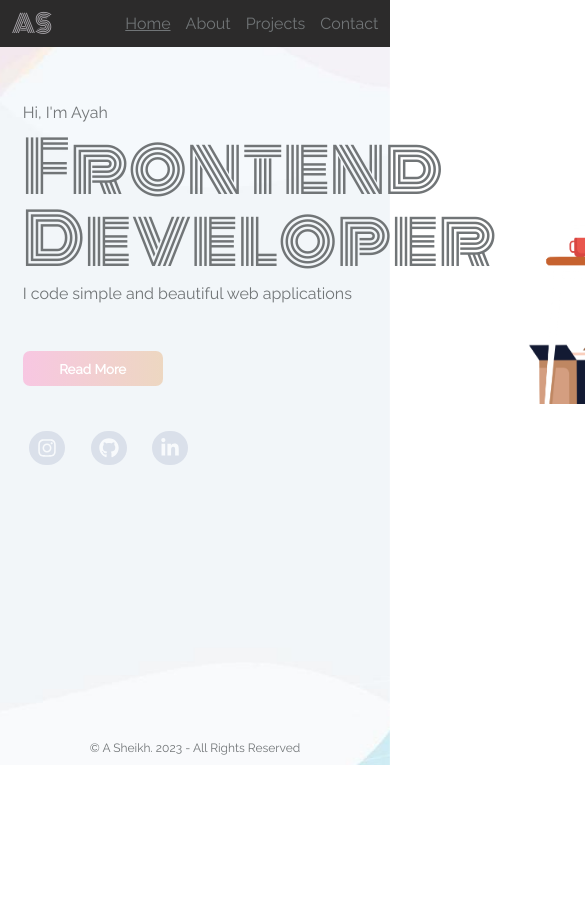
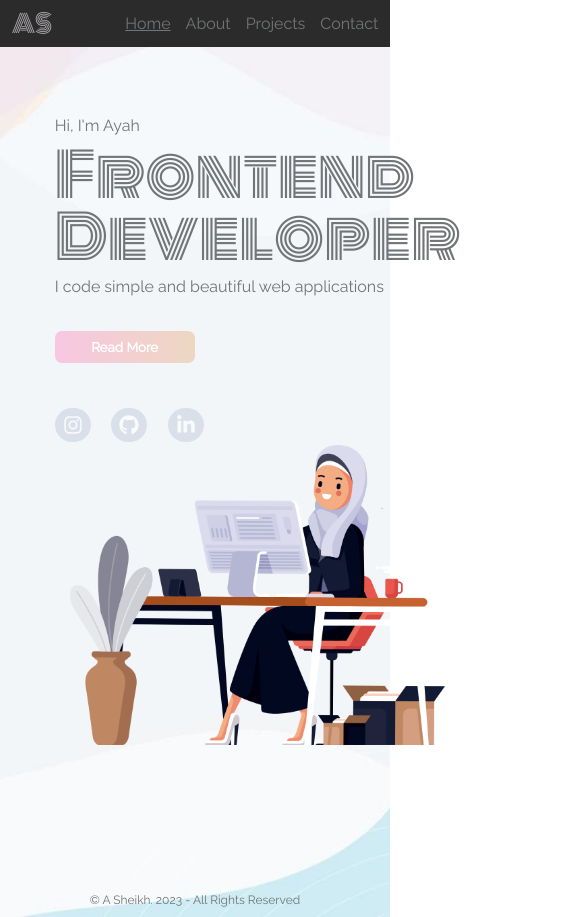
Before and after one commit to ayahxsheikh/my-portfolio, a React (Create React App) app: page / in a window 390 px wide. Shown: the top 917 px of the page, 585 px wide, since content can reach past the window. Before the commit the page ends 844 px from the top, so only its background shows below. Built offline with nearby package versions, Linux system fonts and the light colour scheme.

Commit message:
media screens complete

```diff
--- a/src/pages/Home.js
+++ b/src/pages/Home.js
@@ -1,4 +1,4 @@
-import girl1 from "../assets/images/girl1.png";
+import codegirl from "../assets/images/codegirl.png";
 import { FontAwesomeIcon } from "@fortawesome/react-fontawesome";
 
 const style = {
@@ -13,6 +13,7 @@ function Home() {
   return (
     <main className="mainBg mainWrapper">
       <div className="mainContent">
+      {/* <img src={codegirl} className="codegirl" alt="girl" /> */}
         <section className="title-sec">
           <p style={style.pText}>Hi, I'm Ayah</p>
           <p className="m-title">Frontend</p>
@@ -35,7 +36,7 @@ function Home() {
                 </div>
             </section>
         </section>
-        <img src={girl1} className="girl1" alt="girl" />
+        <img src={codegirl} className="codegirl" alt="girl" />
       </div>
 
     </main>
--- a/src/styles/index.css
+++ b/src/styles/index.css
@@ -28,7 +28,7 @@
 
   body {
     font-family: 'Raleway';
-    height: 100vh;
+    /* height: 100vh; */
   }
 
   header {
@@ -78,7 +78,7 @@
     background-attachment: fixed;
     background-position: center;
     background-size: cover;
-    height: 80vh;
+    height: 77vh;
     max-width: 100vw;
     }
 
@@ -92,14 +92,15 @@
     display: grid;
     grid-template-columns: 1fr 1fr;
     column-gap: 2rem;
-    padding: 3% 3% 0% 3%;
-    padding-top: 7%;
+    padding: 1% 3% 0% 3%;
  }
 
- .girl1{
+ .codegirl{
     height: 300px;
-    width: 360px;
-    margin: 0rem auto;
+    width: 375px;
+    margin: 2rem auto;
+    /* margin: 14rem 0rem 0rem -8rem; */
+
  }
 
  .title-sec{
@@ -110,7 +111,7 @@
  }
 
  main .m-title {
-   font-size: 70px;
+   font-size: 80px;
    font-family: 'Monoton', serif;
    line-height: 70%;
   }
@@ -183,3 +184,54 @@
     padding-bottom: 1%;
     font-size: 12px;
   }
+
+  @media only screen and (max-width: 1020px){
+
+    .mainBg{
+      height: 90vh;
+    }
+    .mainContent{
+      grid-template-columns: 1fr;
+    }
+
+    .title-sec{
+      margin: -1.8rem 2rem; ;
+    }
+
+    .infoBtn{
+      margin-top: 1rem;
+      padding: 1.5%;
+    }
+
+    .icons{
+      margin: 0rem 1.3rem 0rem 0rem;
+    }
+
+    .codegirl{
+      margin: -0rem auto;
+    }
+  }
+
+  @media only screen and (max-width: 620px){
+
+    .mainBg{
+      height:98vh;
+    }
+
+    .title-sec{
+      padding-top: 4rem;
+      /* font-size: 60px; */
+    }
+    main .m-title {
+      font-size: 60px;
+    }
+
+    .infoBtn{
+      margin-top: 1rem;
+      padding: 2%;
+    }
+
+    .codegirl{
+      margin: 2rem auto;
+    }
+  }
```
Also changed, not shown: src/assets/images/codegirl.png (added).
